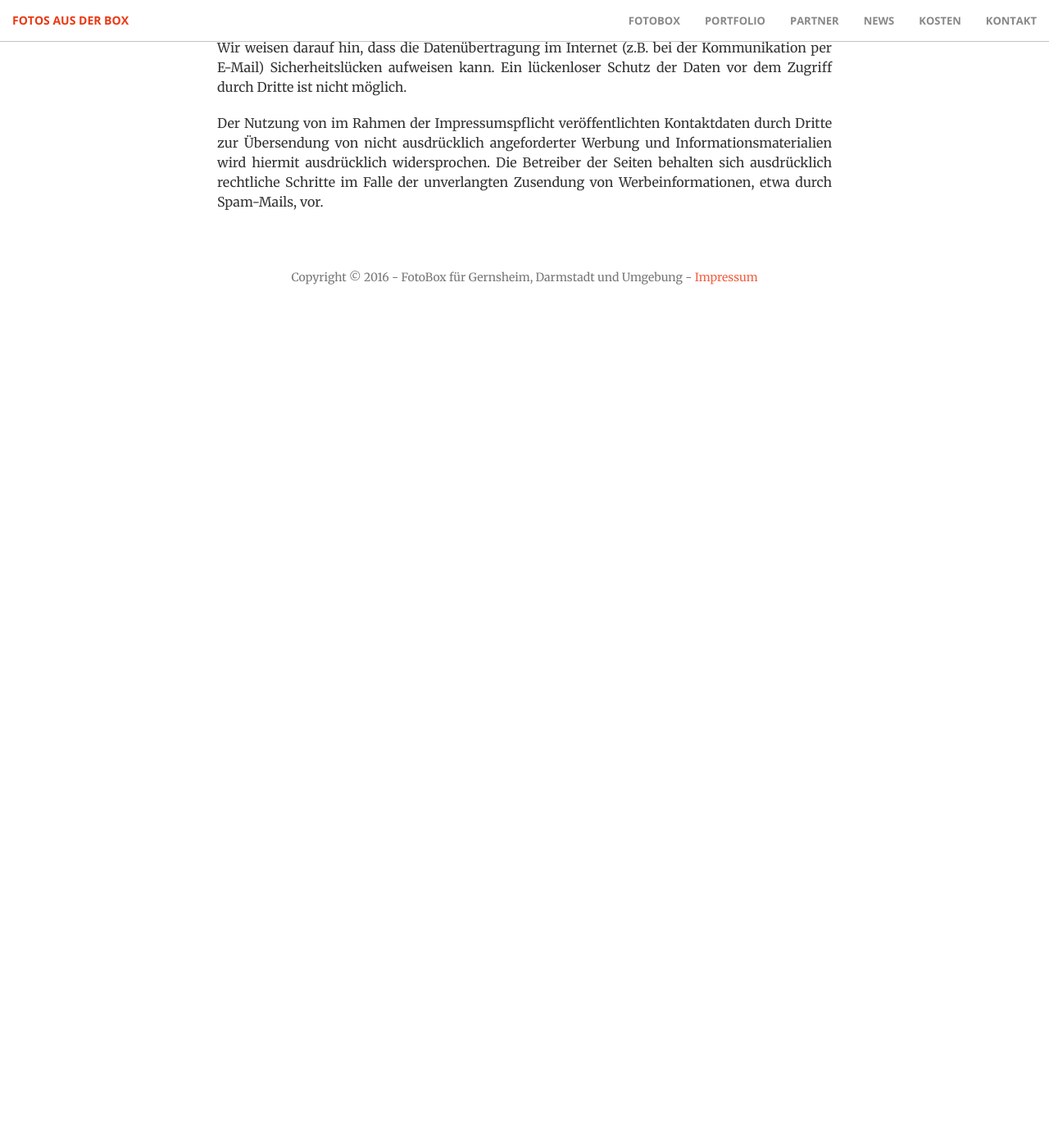
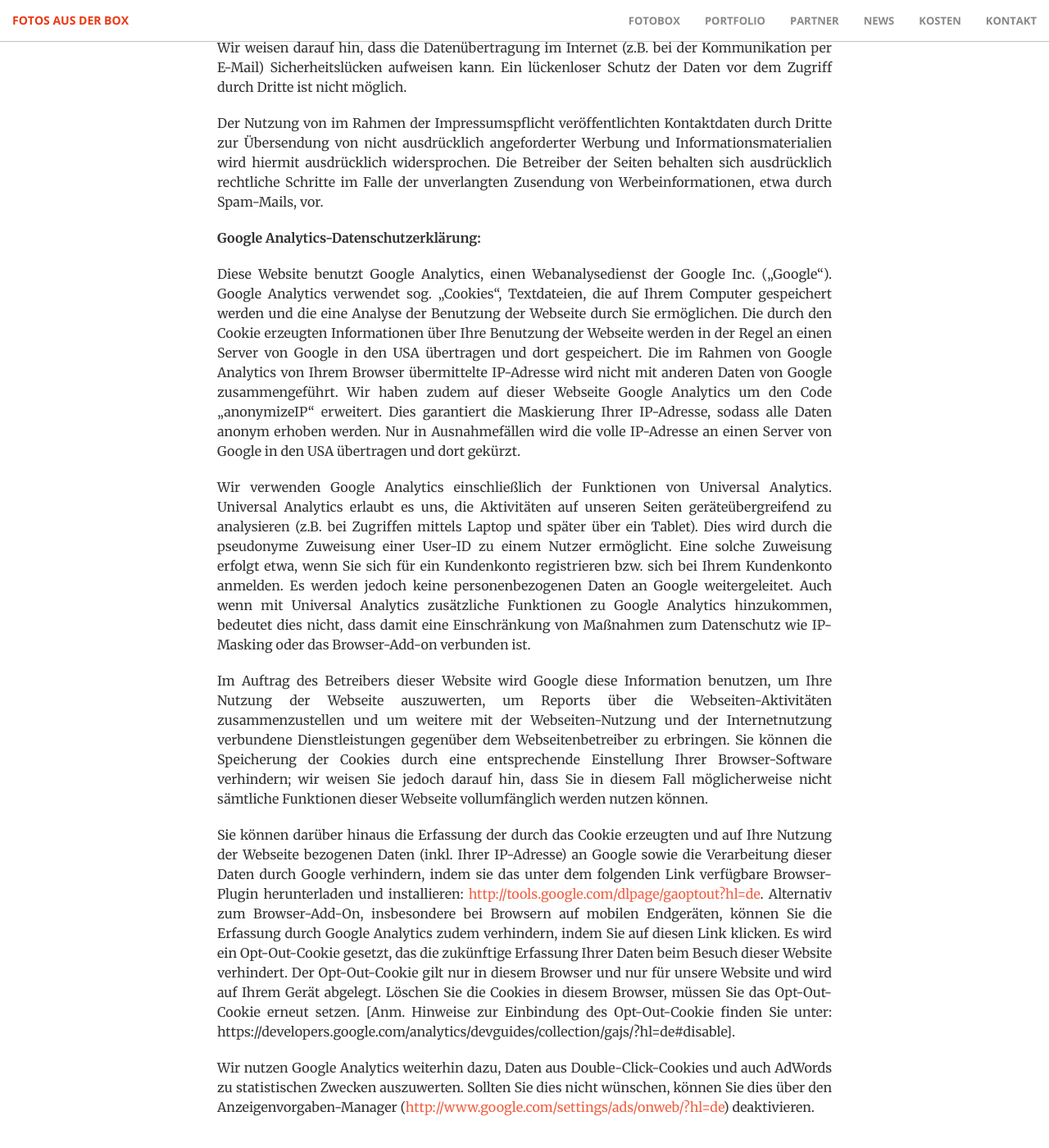
Before and after one commit to wetty/fotoboxo, a Jekyll site: the page built from impressum/index.md, in a window 1280 px wide and 1400 px high, scrolled down 1880 px. Shown: the whole window at 82% size. Built offline with Jekyll 4.4.1, drawn with Linux system fonts in a browser that asks for light colours; before the commit the page ends 2294 px from its top, so only the background shows below that.

Commit message:
google Erklärung

```diff
--- a/impressum/index.md
+++ b/impressum/index.md
@@ -56,5 +56,18 @@ Wir weisen darauf hin, dass die Datenübertragung im Internet (z.B. bei der Komm
 
 Der Nutzung von im Rahmen der Impressumspflicht veröffentlichten Kontaktdaten durch Dritte zur Übersendung von nicht ausdrücklich angeforderter Werbung und Informationsmaterialien wird hiermit ausdrücklich widersprochen. Die Betreiber der Seiten behalten sich ausdrücklich rechtliche Schritte im Falle der unverlangten Zusendung von Werbeinformationen, etwa durch Spam-Mails, vor.
 
+**Google Analytics-Datenschutzerklärung:**
+
+Diese Website benutzt Google Analytics, einen Webanalysedienst der Google Inc. („Google“). Google Analytics verwendet sog. „Cookies“, Textdateien, die auf Ihrem Computer gespeichert werden und die eine Analyse der Benutzung der Webseite durch Sie ermöglichen. Die durch den Cookie erzeugten Informationen über Ihre Benutzung der Webseite werden in der Regel an einen Server von Google in den USA übertragen und dort gespeichert. Die im Rahmen von Google Analytics von Ihrem Browser übermittelte IP-Adresse wird nicht mit anderen Daten von Google zusammengeführt. Wir haben zudem auf dieser Webseite Google Analytics um den Code „anonymizeIP“ erweitert. Dies garantiert die Maskierung Ihrer IP-Adresse, sodass alle Daten anonym erhoben werden. Nur in Ausnahmefällen wird die volle IP-Adresse an einen Server von Google in den USA übertragen und dort gekürzt.
+
+Wir verwenden Google Analytics einschließlich der Funktionen von Universal Analytics. Universal Analytics erlaubt es uns, die Aktivitäten auf unseren Seiten geräteübergreifend zu analysieren (z.B. bei Zugriffen mittels Laptop und später über ein Tablet). Dies wird durch die pseudonyme Zuweisung einer User-ID zu einem Nutzer ermöglicht. Eine solche Zuweisung erfolgt etwa, wenn Sie sich für ein Kundenkonto registrieren bzw. sich bei Ihrem Kundenkonto anmelden. Es werden jedoch keine personenbezogenen Daten an Google weitergeleitet. Auch wenn mit Universal Analytics zusätzliche Funktionen zu Google Analytics hinzukommen, bedeutet dies nicht, dass damit eine Einschränkung von Maßnahmen zum Datenschutz wie IP-Masking oder das Browser-Add-on verbunden ist.
+
+Im Auftrag des Betreibers dieser Website wird Google diese Information benutzen, um Ihre Nutzung der Webseite auszuwerten, um Reports über die Webseiten-Aktivitäten zusammenzustellen und um weitere mit der Webseiten-Nutzung und der Internetnutzung verbundene Dienstleistungen gegenüber dem Webseitenbetreiber zu erbringen. Sie können die Speicherung der Cookies durch eine entsprechende Einstellung Ihrer Browser-Software verhindern; wir weisen Sie jedoch darauf hin, dass Sie in diesem Fall möglicherweise nicht sämtliche Funktionen dieser Webseite vollumfänglich werden nutzen können.
+
+Sie können darüber hinaus die Erfassung der durch das Cookie erzeugten und auf Ihre Nutzung der Webseite bezogenen Daten (inkl. Ihrer IP-Adresse) an Google sowie die Verarbeitung dieser Daten durch Google verhindern, indem sie das unter dem folgenden Link verfügbare Browser-Plugin herunterladen und installieren: [http://tools.google.com/dlpage/gaoptout?hl=de](http://tools.google.com/dlpage/gaoptout?hl=de). Alternativ zum Browser-Add-On, insbesondere bei Browsern auf mobilen Endgeräten, können Sie die Erfassung durch Google Analytics zudem verhindern, indem Sie auf diesen Link klicken. Es wird ein Opt-Out-Cookie gesetzt, das die zukünftige Erfassung Ihrer Daten beim Besuch dieser Website verhindert. Der Opt-Out-Cookie gilt nur in diesem Browser und nur für unsere Website und wird auf Ihrem Gerät abgelegt. Löschen Sie die Cookies in diesem Browser, müssen Sie das Opt-Out-Cookie erneut setzen. [Anm. Hinweise zur Einbindung des Opt-Out-Cookie finden Sie unter: https://developers.google.com/analytics/devguides/collection/gajs/?hl=de#disable].
+
+Wir nutzen Google Analytics weiterhin dazu, Daten aus Double-Click-Cookies und auch AdWords zu statistischen Zwecken auszuwerten. Sollten Sie dies nicht wünschen, können Sie dies über den Anzeigenvorgaben-Manager ([http://www.google.com/settings/ads/onweb/?hl=de](http://www.google.com/settings/ads/onweb/?hl=de)) deaktivieren.
+
+
 
 {% include _references.md %}
```
